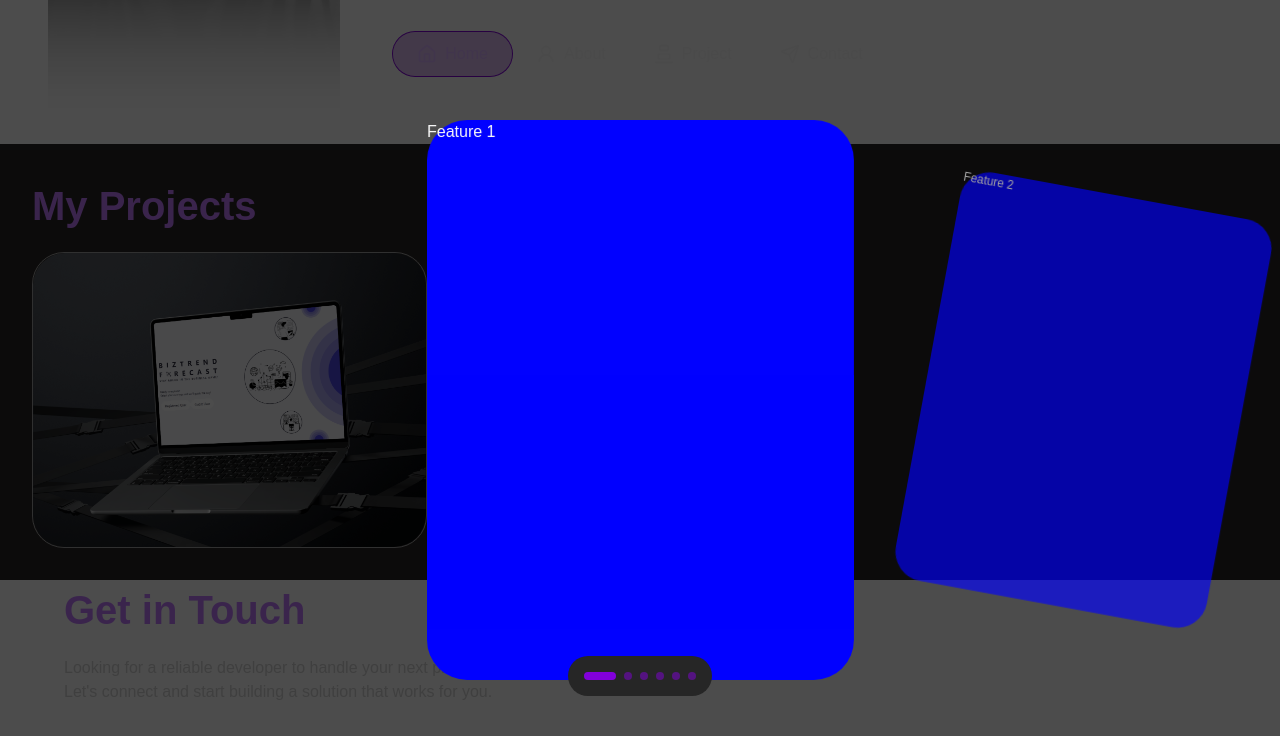
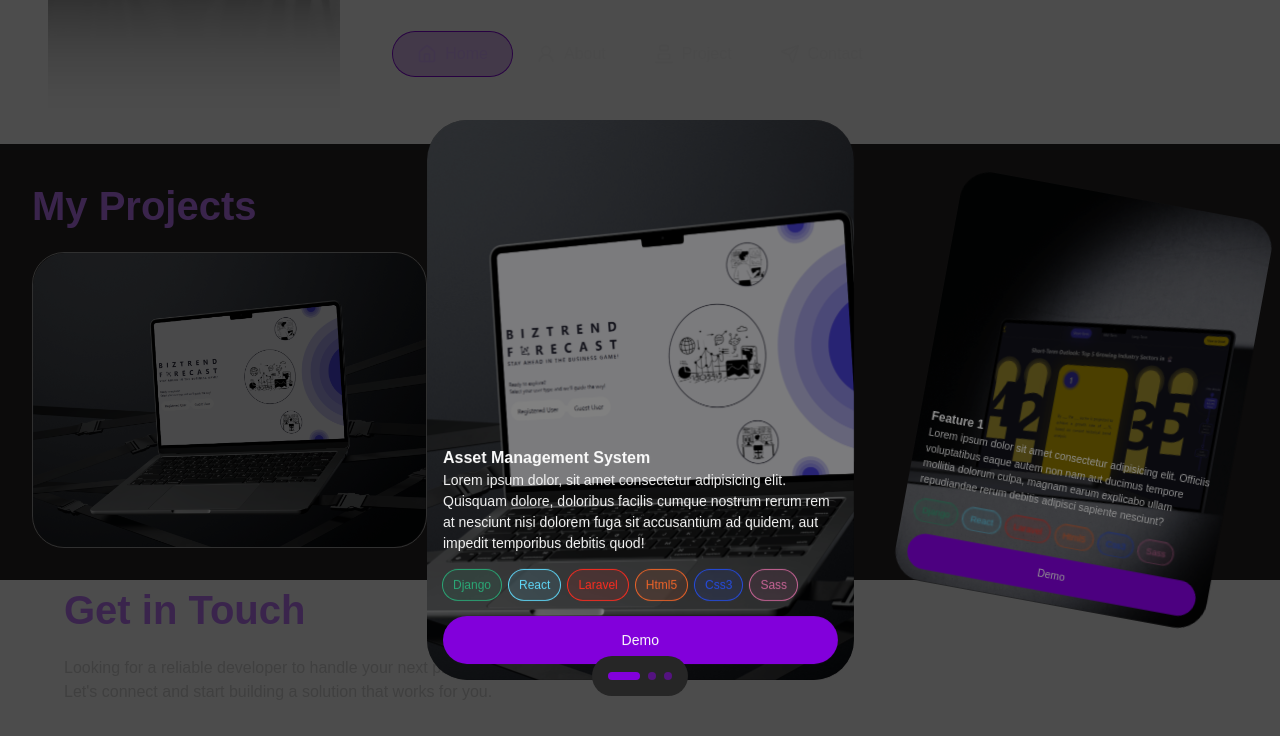
Before and after one commit to p3uj/portfolio, a Next.js app: page / in a window 1280 px wide. Both pictures are taken after a click on the element 229 px from the left and 1872 px from the top of the page. Shown: the part 1472-2208 px from the top of the page. Built offline with nearby package versions, Linux system fonts and the light colour scheme.

Commit message:
feat(ui/card-modal): render project and feature data dynamically

```diff
--- a/components/ui/card/card-modal.module.scss
+++ b/components/ui/card/card-modal.module.scss
@@ -25,16 +25,80 @@
     }
 
     .content {
-      background-color: blue;
+      background-color: black;
       display: flex;
       flex-shrink: 0;
+      flex-direction: column;
+      justify-content: flex-end;
       width: 80%;
+      gap: 1rem;
+
       border-radius: 40px;
 
       scroll-snap-align: center;
 
       animation: pop-up linear both;
       animation-timeline: view(x);
+
+      overflow: hidden;
+
+      img {
+        object-fit: cover;
+
+        position: absolute;
+        height: 100%;
+        width: 100%;
+        opacity: 0.5;
+
+        transition: all ease 0.3s;
+      }
+
+      img:hover {
+        transform: scale(1.2);
+      }
+
+      .textWrapper {
+        display: flex;
+        flex-direction: column;
+        min-height: calc(100% - fit-content);
+        max-width: 100%;
+
+        margin-top: 38px;
+        margin-right: 5px;
+        padding: 0 1rem;
+
+        overflow: auto;
+
+        h1 {
+          font-size: 1rem;
+          font-weight: 600;
+          color: var(--color-neutral-50);
+        }
+
+        p {
+          font-size: 14px;
+          color: var(--color-neutral-100);
+        }
+      }
+
+      section,
+      button {
+        z-index: 1;
+      }
+
+      .techStack {
+        display: flex;
+        flex-wrap: wrap;
+        gap: 0.5rem;
+
+        padding: 0 1rem;
+      }
+
+      button {
+        width: calc(100% - 2rem);
+        margin: 0 1rem;
+        margin-bottom: 1rem;
+      }
     }
 
     .content:first-child {
@@ -83,15 +147,18 @@
 @keyframes pop-up {
   0% {
     transform: scale(0.5) rotate(20deg);
-    opacity: 0.3;
+    filter: brightness(0.2);
+    pointer-events: none;
   }
   50% {
     transform: scale(1) rotate(0deg);
-    opacity: 1;
+    filter: brightness(1);
+    pointer-events: auto;
   }
   100% {
     transform: scale(0.5) rotate(-20deg);
-    opacity: 0.3;
+    filter: brightness(0.2);
+    pointer-events: none;
   }
 }
 
--- a/components/ui/card/card-modal.tsx
+++ b/components/ui/card/card-modal.tsx
@@ -1,14 +1,16 @@
-import { GetProject } from "@/lib/utils/project";
+import { GetProjectWithFeature } from "@/lib/utils/project";
 import styles from "./card-modal.module.scss";
 import { useState, useRef, useEffect } from "react";
 import { cn } from "@/lib/utils";
+import Badge from "../badge/badge";
+import Button from "../button/button";
 
 interface CardModalProps {
   project_id: number | null;
 }
 
 export default function CardModal({ project_id }: CardModalProps) {
-  const Project = GetProject(project_id || 0);
+  const Project = GetProjectWithFeature(project_id || 0);
 
   const [active, setActive] = useState(0);
   const wrapperRef = useRef<HTMLDivElement | null>(null);
@@ -75,17 +77,31 @@ export default function CardModal({ project_id }: CardModalProps) {
         ref={wrapperRef}
         className={styles.wrapper}
         onClick={(e) => e.stopPropagation()}>
-        {items.map((item, index) => (
+        {Project?.map((item, index) => (
           <div
             key={index}
             className={cn(styles.content, index === active && styles.active)}>
-            {item}
+            <img src={item.image_path} alt="" />
+
+            <section className={styles.textWrapper}>
+              <h1>{item.name}</h1>
+
+              <p>{item.description}</p>
+            </section>
+
+            <section className={styles.techStack}>
+              {item.tech_stack.map((ts, index) => (
+                <Badge key={index} name={ts.name} />
+              ))}
+            </section>
+
+            <Button>Demo</Button>
           </div>
         ))}
       </section>
 
       <section className={styles.bar} onClick={(e) => e.stopPropagation()}>
-        {items.map((_, index) => (
+        {Project?.map((_, index) => (
           <div
             key={index}
             className={cn(index === active && styles.active)}
```
